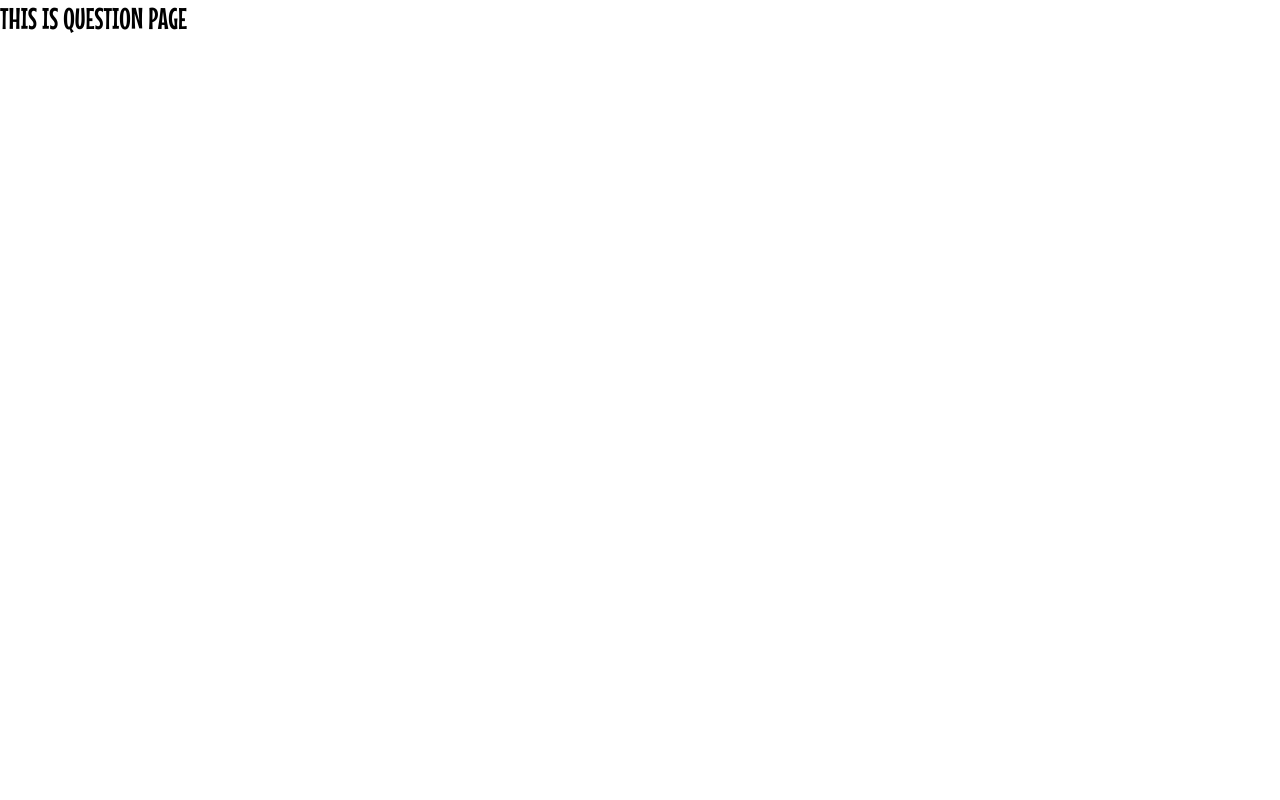
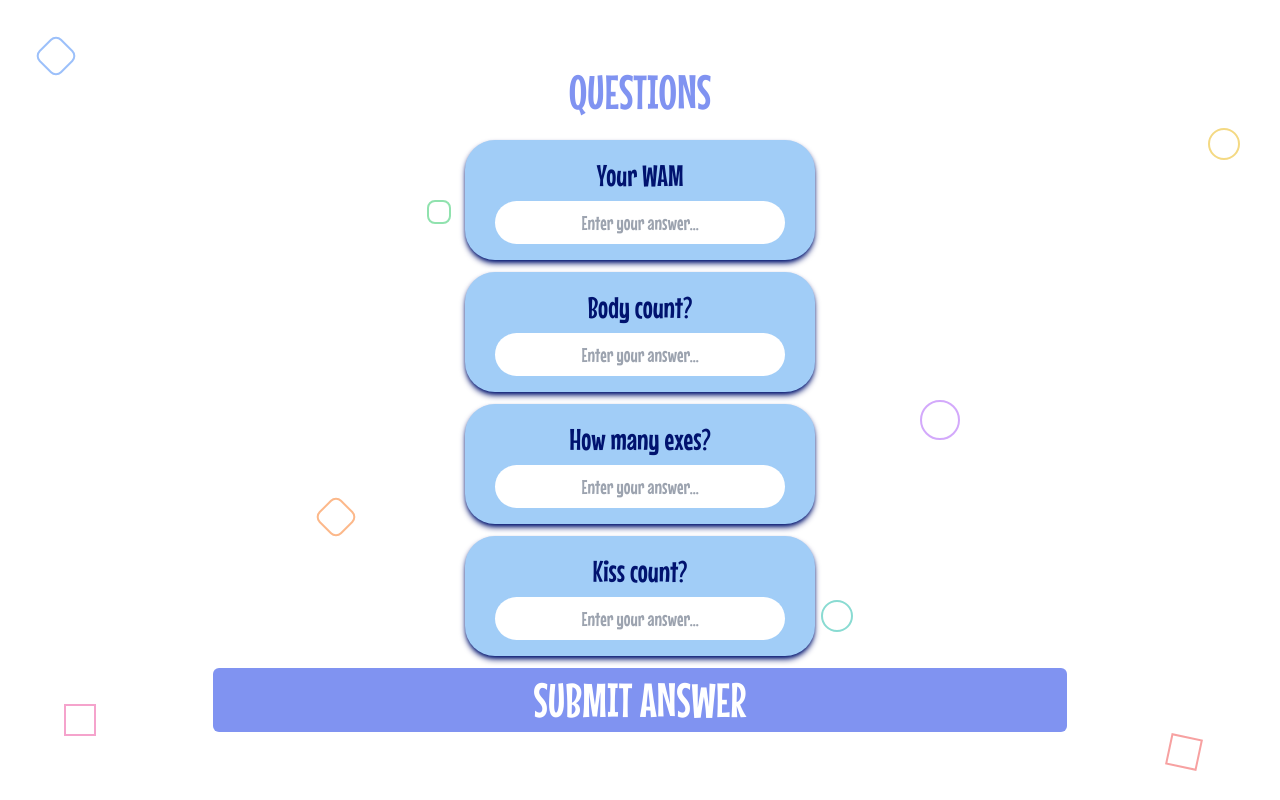
Before and after one commit to devsoc-unsw/trainee-lovers-24t3, a Next.js app in the folder frontend/: page /question in a window 1280 px wide. Built offline with nearby package versions, Linux system fonts and the light colour scheme.

Commit message:
Implemented page transition from question to voting

```diff
--- a/frontend/src/app/question/page.jsx
+++ b/frontend/src/app/question/page.jsx
@@ -1,7 +1,29 @@
+'use client'
+
+import { useState } from 'react';
+import QuestionBox from '@/components/QuestionBox';
+import DecorativeShapesBackground from '@/components/DecorativeShapesBackground';
+import PrimaryButton from '@/components/PrimaryButton';
+
 const Page = () => {
+  // To be deleted
+  const questionArray = [
+    'Your WAM',
+    'Body count?',
+    'How many exes?',
+    'Kiss count?'
+  ]
+
   return (
     <div className='flex w-full h-screen bg-white text-center text-black text-3xl'>
-      THIS IS QUESTION PAGE
+      <DecorativeShapesBackground />
+      <div className='absolute inset-0 flex flex-col justify-center items-center gap-3'>
+        <h2 className='text-5xl text-[#8093F1] mb-3'>QUESTIONS</h2>
+        {questionArray.map((question, i) => {
+          return <QuestionBox question={question} key={i}/>
+        })}
+        <PrimaryButton name='SUBMIT ANSWER' action='answerQuestions' className='mt-3'/>
+      </div>
     </div>
   )
 }
--- a/frontend/src/components/EnterNameModal.jsx
+++ b/frontend/src/components/EnterNameModal.jsx
@@ -5,7 +5,7 @@ import SecondaryButton from '@/components/SecondaryButton';
 
 const EnterNameModal = () => {
   const router = useRouter();
-  const { userName, setUserName, setHasPickedRole, setIsHost } = useAuthStore();
+  const { userName, setUserName } = useAuthStore();
 
   const handleKeyDown = (event) => {
     if (event.key === 'Enter') {
--- a/frontend/src/components/PrimaryButton.jsx
+++ b/frontend/src/components/PrimaryButton.jsx
@@ -18,6 +18,8 @@ export default function PrimaryButton({ name, action }) {
       router.push('/lobby');
     } else if (action === 'startGame') {
       router.push('/question');
+    } else if (action === 'answerQuestions') {
+      router.push('/voting')
     }
   }
 
```
